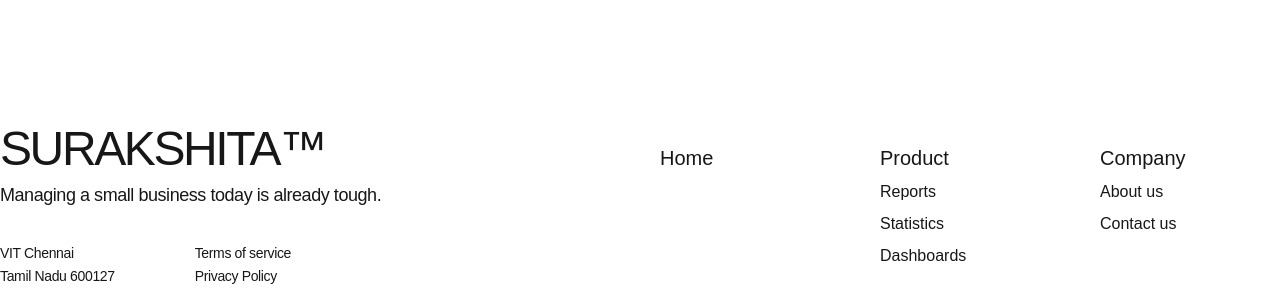
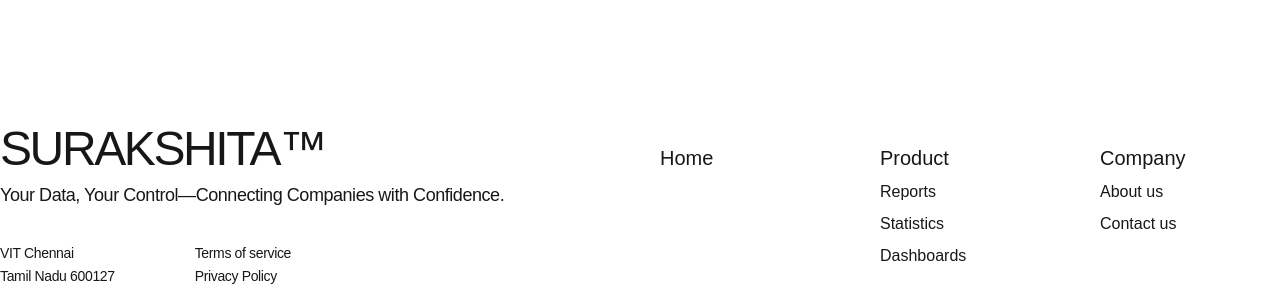
Before and after one commit to re-juvenate/surakshita-frontend, a Next.js app: page / in a window 1280 px wide. Shown: the part 2536-2836 px from the top of the page. Built offline with nearby package versions, Linux system fonts and the light colour scheme.

Commit message:
footer content

```diff
--- a/components/Footer.tsx
+++ b/components/Footer.tsx
@@ -52,7 +52,7 @@ export const Footer = () => {
                 SURAKSHITA™
               </h2>
               <p className="text-lg max-w-lg leading-relaxed tracking-tight text-background/75 text-left">
-                Managing a small business today is already tough.
+                Your Data, Your Control—Connecting Companies with Confidence.
               </p>
             </div>
             <div className="flex gap-20 flex-row">
```
